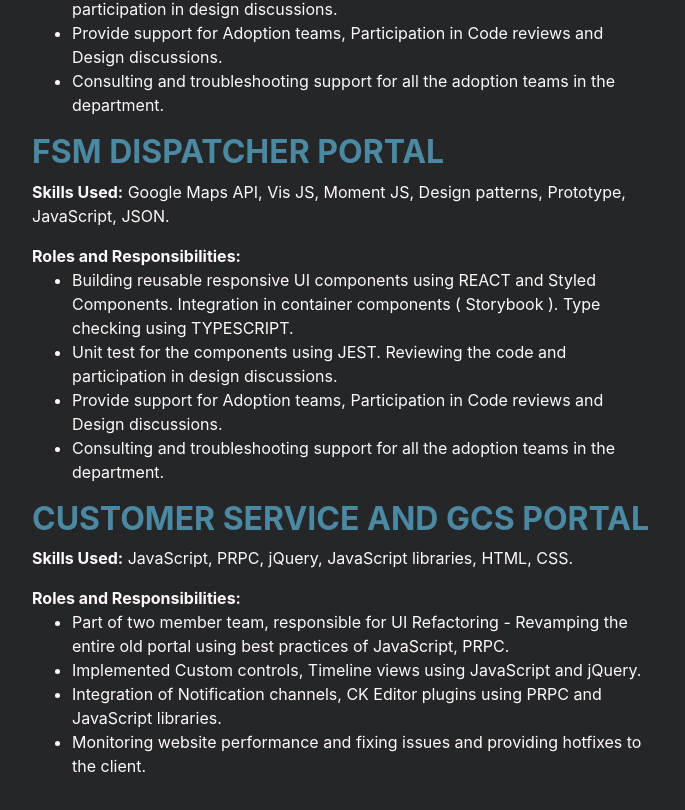
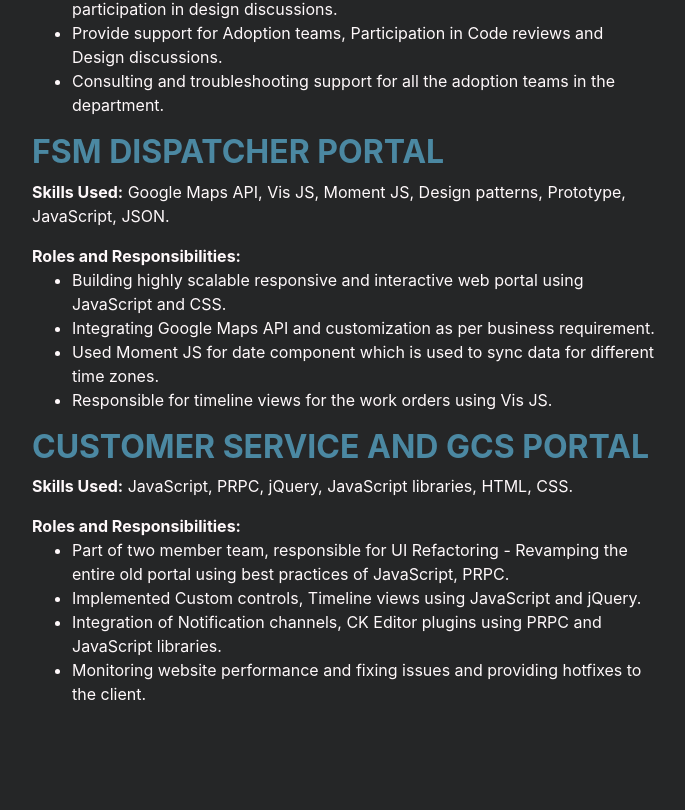
Before and after one commit to kante-srikanth/kante-srikanth.github.io, a Gatsby site: page / in a window 1280 px wide. Shown: the part 4135-4945 px from the top of the page, without its empty margins (288-973 px from the left). Built offline with nearby package versions, Linux system fonts and the light colour scheme; Gatsby itself is replaced by a stand-in of ours; a web font is replaced by a local one.

Commit message:
feat(2021, project): updates description

```diff
--- a/src/pages/index.js
+++ b/src/pages/index.js
@@ -947,21 +947,20 @@
                   <b>Roles and Responsibilities:</b>
                   <ul>
                     <li>
-                      Building reusable responsive UI components using REACT and
-                      Styled Components. Integration in container components (
-                      Storybook ). Type checking using TYPESCRIPT.
+                      Building highly scalable responsive and interactive web
+                      portal using JavaScript and CSS.
                     </li>
                     <li>
-                      Unit test for the components using JEST. Reviewing the
-                      code and participation in design discussions.
+                      Integrating Google Maps API and customization as per
+                      business requirement.
                     </li>
                     <li>
-                      Provide support for Adoption teams, Participation in Code
-                      reviews and Design discussions.
+                      Used Moment JS for date component which is used to sync
+                      data for different time zones.
                     </li>
                     <li>
-                      Consulting and troubleshooting support for all the
-                      adoption teams in the department.
+                      Responsible for timeline views for the work orders using
+                      Vis JS.
                     </li>
                   </ul>
                 </p>
```
